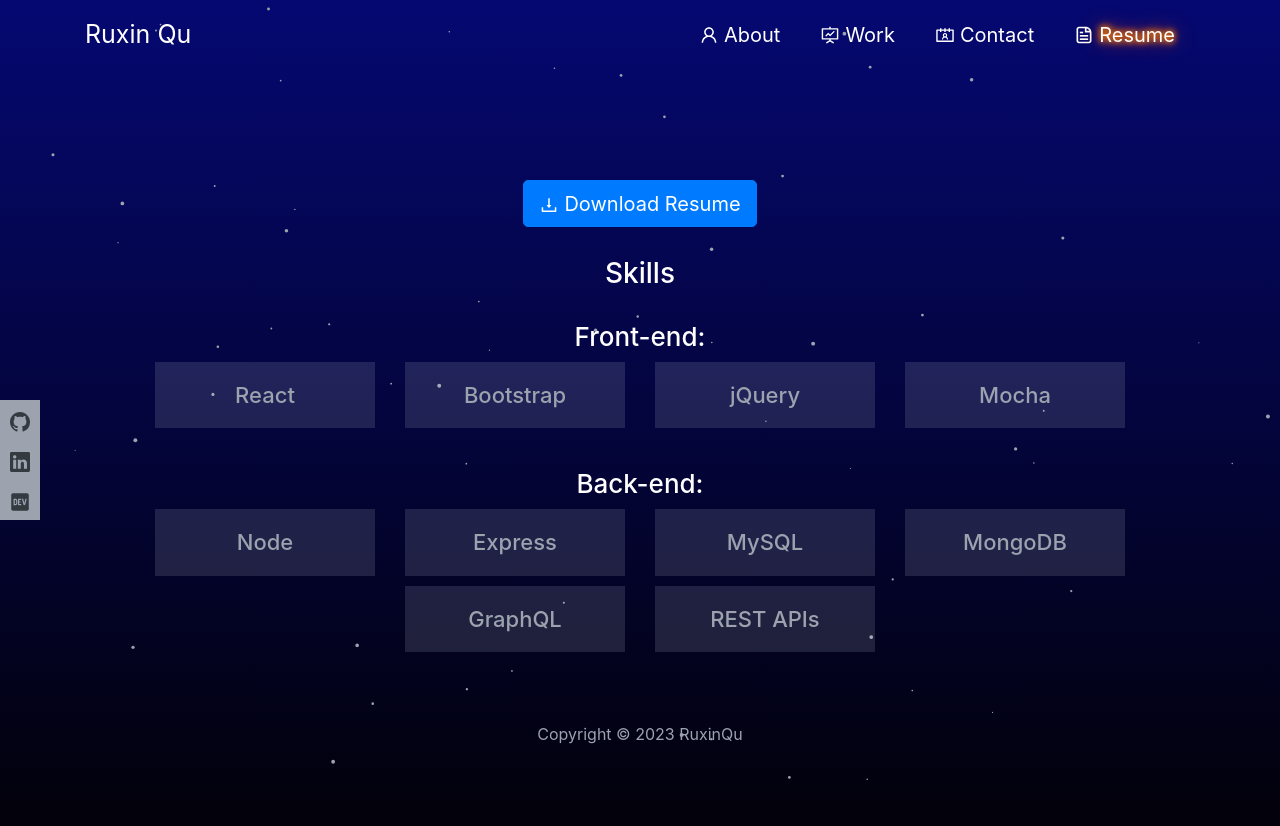
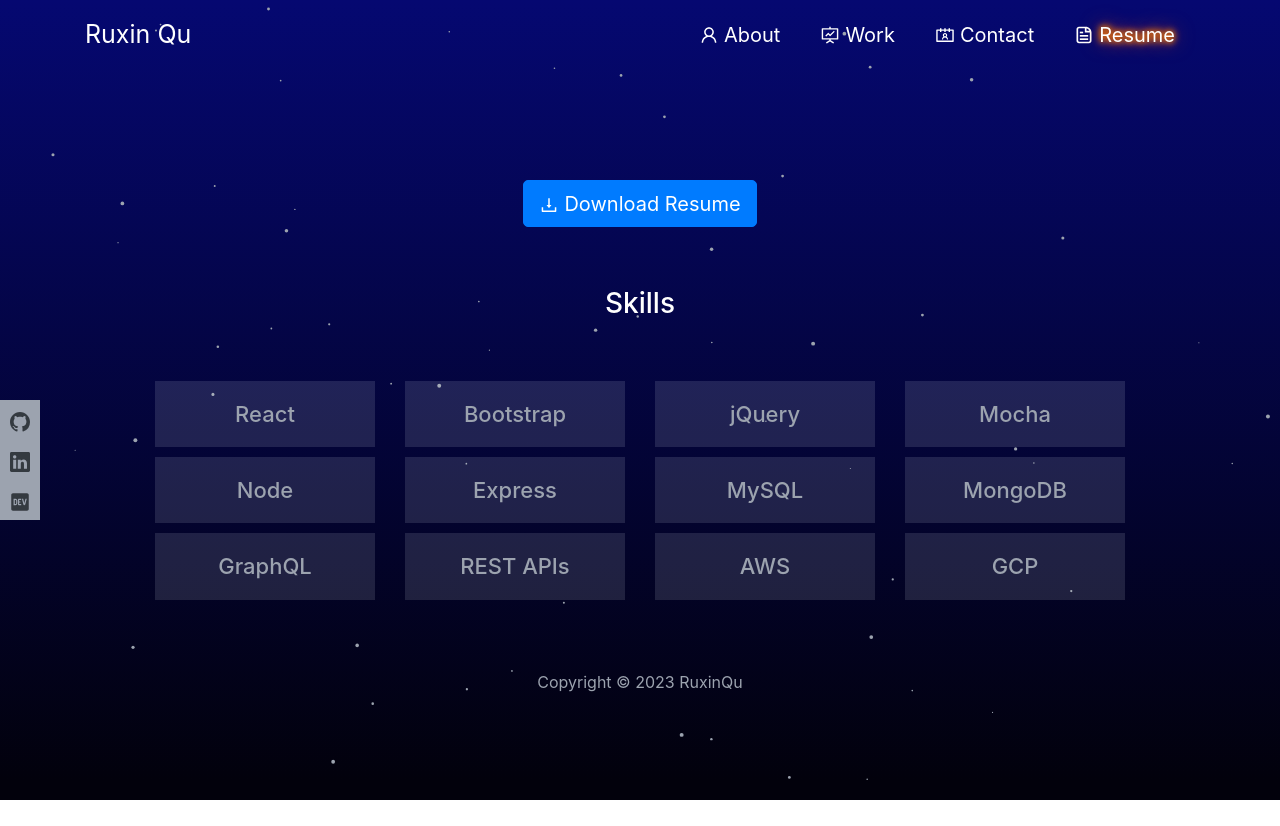
Before and after one commit to RuxinQu/react-portfolio, a React (Create React App) app in the folder client/: page /resume in a window 1280 px wide. After the commit the page ends 800 px from the top, so only its background shows below. Built offline with nearby package versions, Linux system fonts and the light colour scheme.

Commit message:
update info

```diff
--- a/client/src/component/Introduction.js
+++ b/client/src/component/Introduction.js
@@ -8,7 +8,6 @@
     <div className="col-11 col-lg-7 d-flex flex-column align-items-center">
       <h1 className="text-center text-white py-5 ">Hi, I'm Ruxin Qu</h1>
       <ul style={{ lineHeight: "2rem" }}>
-        <li>1 year coding experience and 4 years Linux/Unix experience.</li>
         <li>
           Full Stack Web Developer with a passion to write{" "}
           <span style={spanStyle}>clean</span> and{" "}
--- a/client/src/data.js
+++ b/client/src/data.js
@@ -43,13 +43,17 @@
   },
 ];
 
-export const frontEnd = ["React", "Bootstrap", "jQuery", "Mocha"];
-
-export const backEnd = [
+export const skill = [
+  "React",
+  "Bootstrap",
+  "jQuery",
+  "Mocha",
   "Node",
   "Express",
   "MySQL",
   "MongoDB",
   "GraphQL",
   "REST APIs",
+  "AWS",
+  "GCP",
 ];
--- a/client/src/page/Resume.js
+++ b/client/src/page/Resume.js
@@ -1,5 +1,5 @@
 import React from "react";
-import { frontEnd, backEnd } from "../data";
+import { skill } from "../data";
 import { AiOutlineDownload } from "react-icons/ai";
 
 const skillStyle = {
@@ -21,30 +21,14 @@
           Download Resume
         </button>
       </div>
-      <h3 className="text-white text-center my-4 ">Skills</h3>
+      <h3 className="text-white text-center my-5 ">Skills</h3>
       {/* frontEnd skill section */}
-      <h5 className="text-center text-white">Front-end:</h5>
       <div
         className="row d-flex justify-content-center m-auto"
         style={skillStyle}
       >
         {/* mapping through the frontEnd array */}
-        {frontEnd.map((skill) => {
-          return (
-            <div className="col-12 col-md-6 col-lg-3" key={skill}>
-              <h6 className="skill text-center p-3 round">{skill}</h6>
-            </div>
-          );
-        })}
-      </div>
-      {/* backend skill section */}
-      <h5 className="text-center text-white mt-4">Back-end:</h5>
-      <div
-        className="row d-flex justify-content-center m-auto"
-        style={skillStyle}
-      >
-        {/* mapping through the backEnd array */}
-        {backEnd.map((skill) => {
+        {skill.map((skill) => {
           return (
             <div className="col-12 col-md-6 col-lg-3" key={skill}>
               <h6 className="skill text-center p-3 round">{skill}</h6>
```
Also changed, not shown: 1 other file (tests, documents, lock files or other folders).
